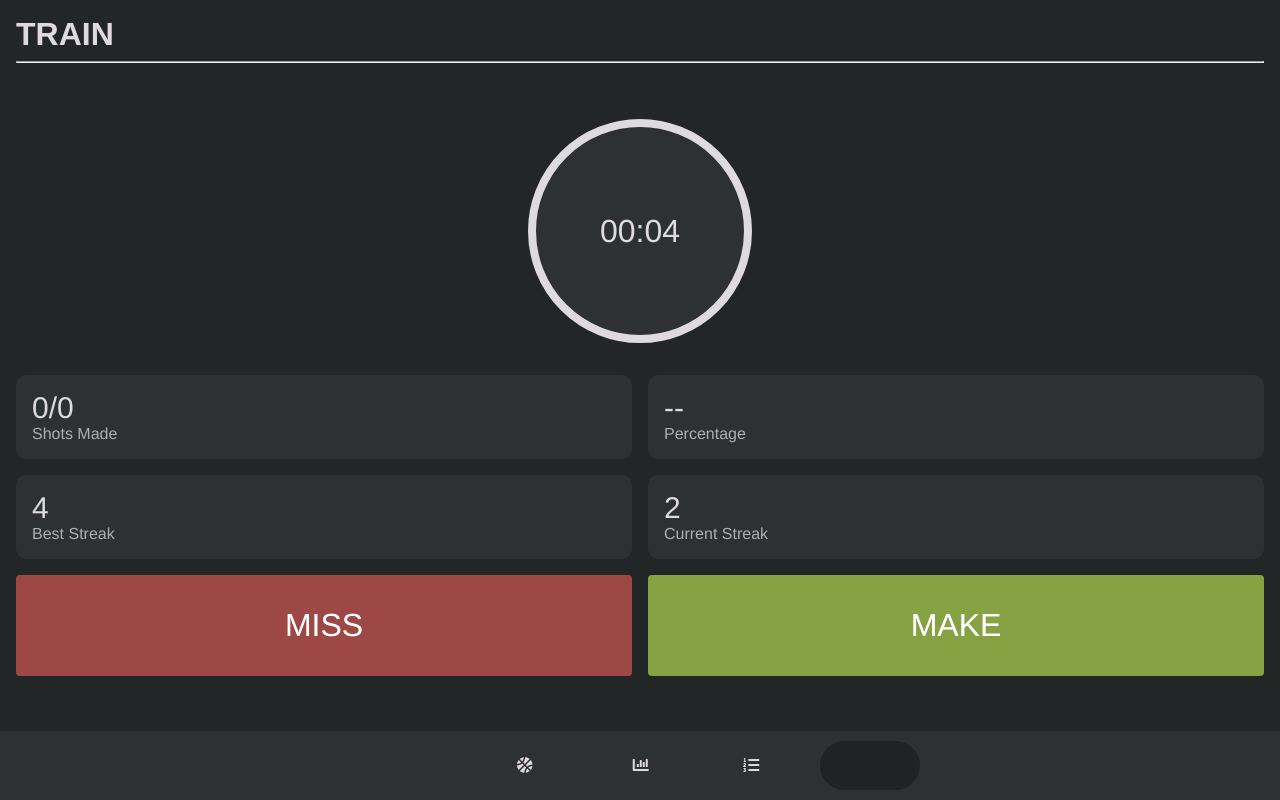
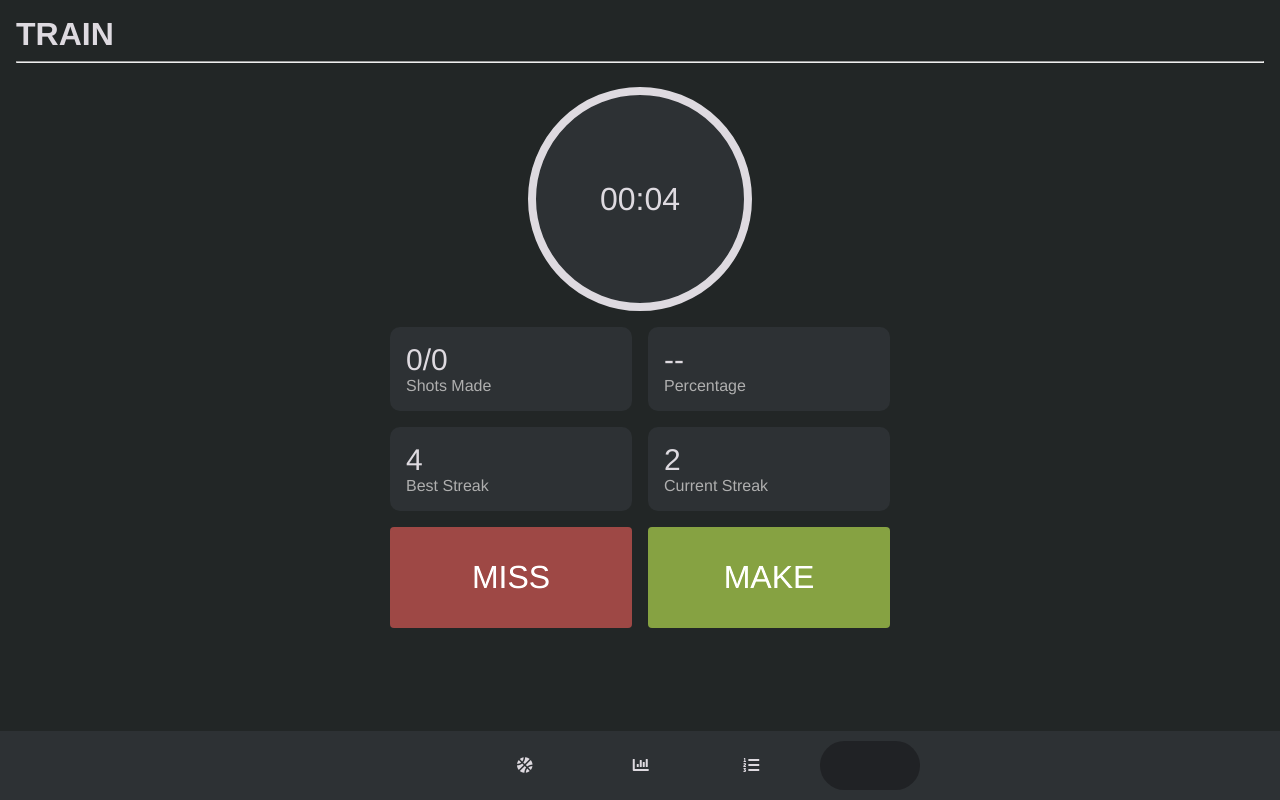
Before and after one commit to jaredami/shot-tracker, a React (Create React App) app: page / in a window 1280 px wide. Built offline with nearby package versions, Linux system fonts and the light colour scheme.

Commit message:
Set max-width on session-grid

```diff
--- a/src/components/Session.css
+++ b/src/components/Session.css
@@ -3,7 +3,7 @@
 }
 
 .timer-container {
-  margin: 2rem auto;
+  margin: 0rem auto 1rem;
   box-sizing: border-box;
   background: var(--background-secondary);
   border: 8px solid var(--white);
@@ -23,6 +23,8 @@
   grid-template-columns: 1fr 1fr;
   gap: 1rem;
   place-items: stretch;
+  max-width: 500px;
+  margin: 0 auto;
 }
 
 .stat-container {
```
